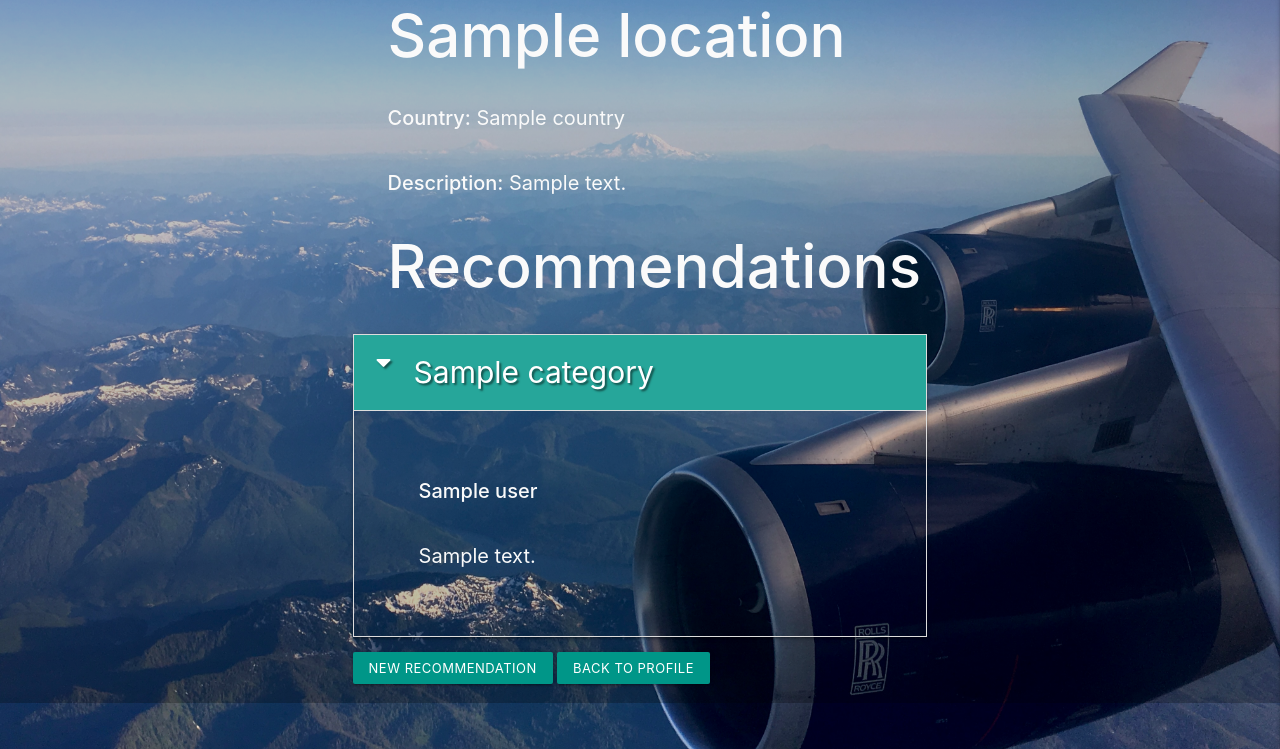
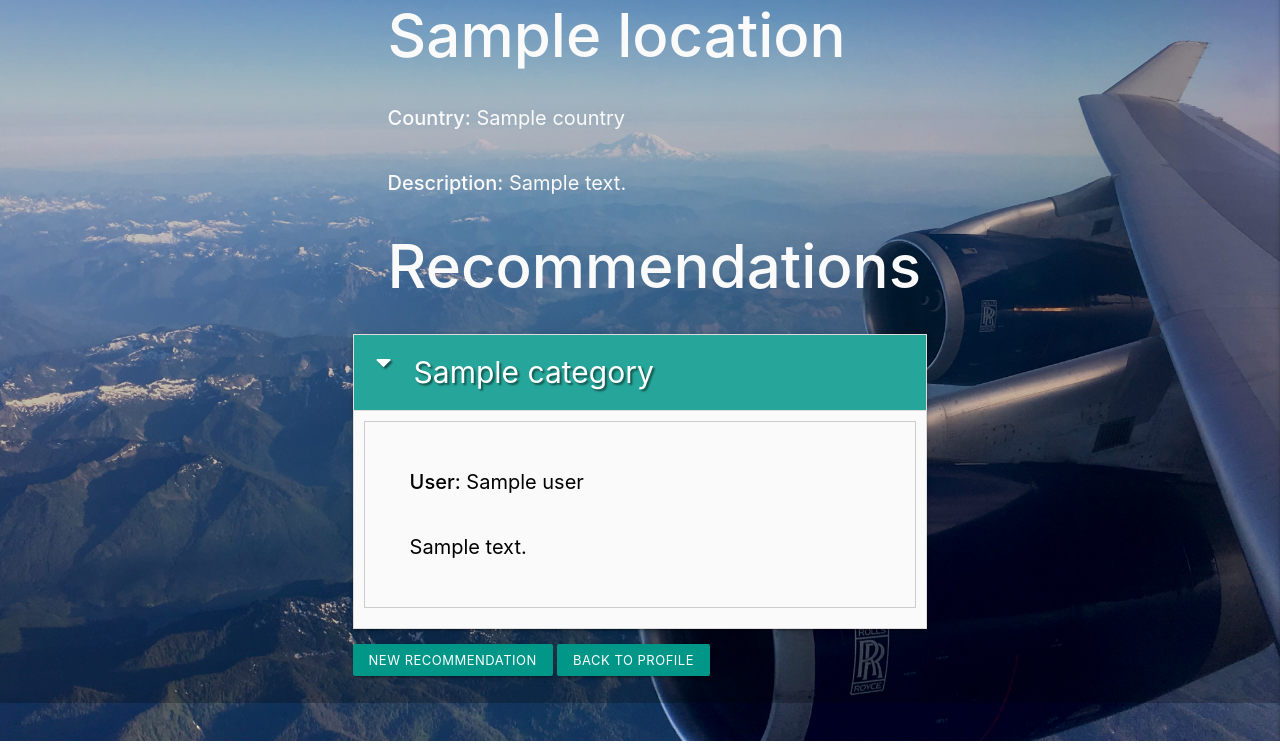
Before and after one commit to sian504/jetsetters-journal, a Flask app: page /city/1 in a window 1280 px wide, after a click that opens the changed part. Shown: the part 97-846 px from the top of the page. Run offline with Flask 2, Linux system fonts and the light colour scheme; the visitor is signed in with stand-in values (Sample User, id 1); a database or web service that is not in the repository returns one stand-in record (values such as "Sample title"); some libraries are stand-ins or nearby versions.

Commit message:
Applied further styling to view_recs page

```diff
--- a/static/css/style.css
+++ b/static/css/style.css
@@ -70,8 +70,23 @@ body {
     font-size: 30px;
         }
 
+.recommendation-list li {
+    border: 1px solid #ccc;
+    padding: 10px;
+    margin-bottom: 10px;
+        }
+
 .recommendation-list li a {
     margin-left: 30px;
+}
+
+.recommendation-list li p {
+    color: #000000;
+}
+
+.collapsible-body {
+    background-color: #fafafa;
+    padding: 10px;
 }
 
 /* Profile page map */
--- a/templates/view_recommendations.html
+++ b/templates/view_recommendations.html
@@ -21,7 +21,7 @@
                             <ul class="recommendation-list">
                                 {% for recommendation in recommendations %}
                                     <li>
-                                        <p class="view-text"><strong>{{ recommendation.user }}</strong></p>
+                                        <p class="view-text"><strong>User:</strong> {{ recommendation.user }}</p>
                                         <p class="view-text">{{ recommendation.comment }}</p>
                                         {% if recommendation.user == session['user'] %}
                                         <a href="{{ url_for('edit_recommendation', id=recommendation._id) }}"  class="waves-effect waves-light btn-small teal lighten-1-text text-darken-4">Edit Recommendation</a>
```
